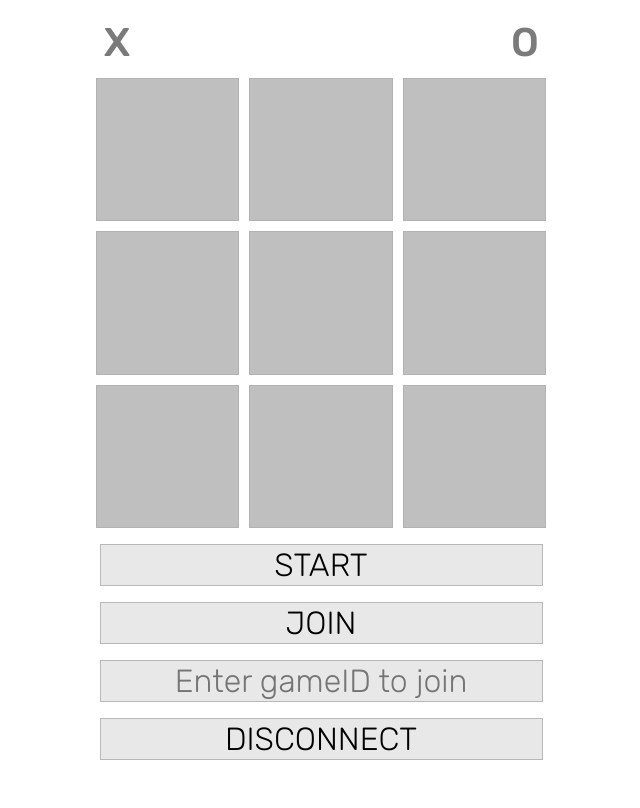
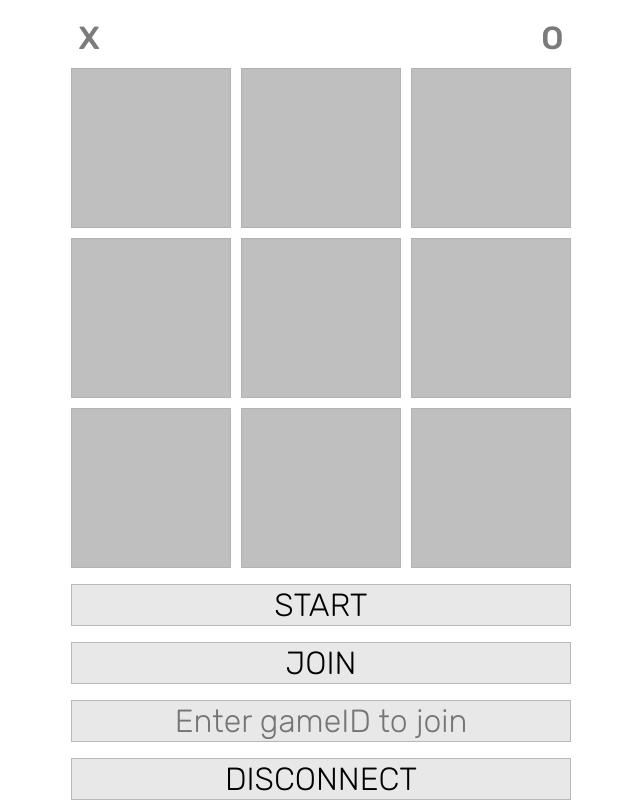
Before and after one commit to Sandark/tic-tac-toe, a website: page src/client/index.html in a window 1280 px wide. Shown: the whole page, without its empty margins (319-959 px from the left). Drawn offline with nearby package versions, Linux system fonts and the light colour scheme; no server answers.

Commit message:
GameID support - UI improvements: 1. Adjust for hiDpi devices

```diff
--- a/src/client/index.html
+++ b/src/client/index.html
@@ -19,6 +19,7 @@
             <div class="status" id="player-o-status"></div>
         </div>
     </div>
+    <div class="field_wrapper">
         <div class="field">
             <button type="button" class="cell" id="c0" disabled></button>
             <button type="button" class="cell" id="c1" disabled></button>
@@ -29,6 +30,7 @@
             <button type="button" class="cell" id="c6" disabled></button>
             <button type="button" class="cell" id="c7" disabled></button>
             <button type="button" class="cell" id="c8" disabled></button>
+        </div>
     </div>
     <div class="game_menu">
         <button class="input_box" type="button" id="start-new">START</button>
--- a/src/client/main.css
+++ b/src/client/main.css
@@ -10,26 +10,38 @@ body {
     flex-direction: column;
     align-items: center;
     margin: auto;
+    width: 800px;
+    min-width: 800px;
+}
+
+.field_wrapper {
+    width: 100%;
+    padding-bottom: 100%;
+    position: relative;
 }
 
 .field {
+    position: absolute;
     display: grid;
     grid-auto-rows: 1fr;
-    grid-template-columns: repeat(3, 1fr);
-    gap: 10px;
-    height: 600px;
-    width: 600px;
+    grid-template-columns: repeat(3, 32%);
+    gap: 2%;
+    width: 100%;
+    top: 0;
+    left: 0;
+    bottom: 0;
+    right: 0;
 }
 
 .cell {
-    line-height: 200px;
     border: 1px solid #b3b2b2;
     background: #eeeeee;
     padding: 0;
-    font-size: 200px;
+    font-size: 250px;
     font-family: inherit;
     font-weight: 600;
     transition: background-color 0.3s ease-out;
+    line-height: 250px;
 }
 
 .cell:focus {
@@ -61,7 +73,7 @@ body {
     height: 1.2em;
     display: flex;
     flex-direction: row;
-    font-size: 40px;
+    font-size: 2em;
     border: 1px solid transparent;
     background: transparent;
     transition: background-color 0.3s ease-in, border 0.3s ease-in;
@@ -72,10 +84,9 @@ body {
 }
 
 .player-symbol {
-    height: 40px;
-    width: 40px;
     text-align: center;
     font-weight: 500;
+    margin: 0 0.2em;
 }
 
 .status {
@@ -96,6 +107,7 @@ body {
 .game_menu {
     display: flex;
     flex-direction: column;
+    width: 100%;
 }
 
 .input_box {
@@ -123,14 +135,14 @@ body {
         font-size: 16px;
     }
 
-    .field {
-        height: 450px;
-        width: 450px;
+    .container {
+        min-width: 500px;
+        width: 500px;
     }
 
     .cell {
-        line-height: 140px;
-        font-size: 140px;
+        font-size: 158px;
+        line-height: 158px;
     }
 
     .chat {
--- a/src/client/main.js
+++ b/src/client/main.js
@@ -51,6 +51,7 @@ disconnectButton.addEventListener("click", () => {
     }
 
     disableAllCells();
+    cleanAllCells();
     gameIdInput.value = "";
 });
 
```
Also changed, not shown: src/server/server.js (+0 -9 lines). Lines whose indentation alone changed are shown as unchanged.
